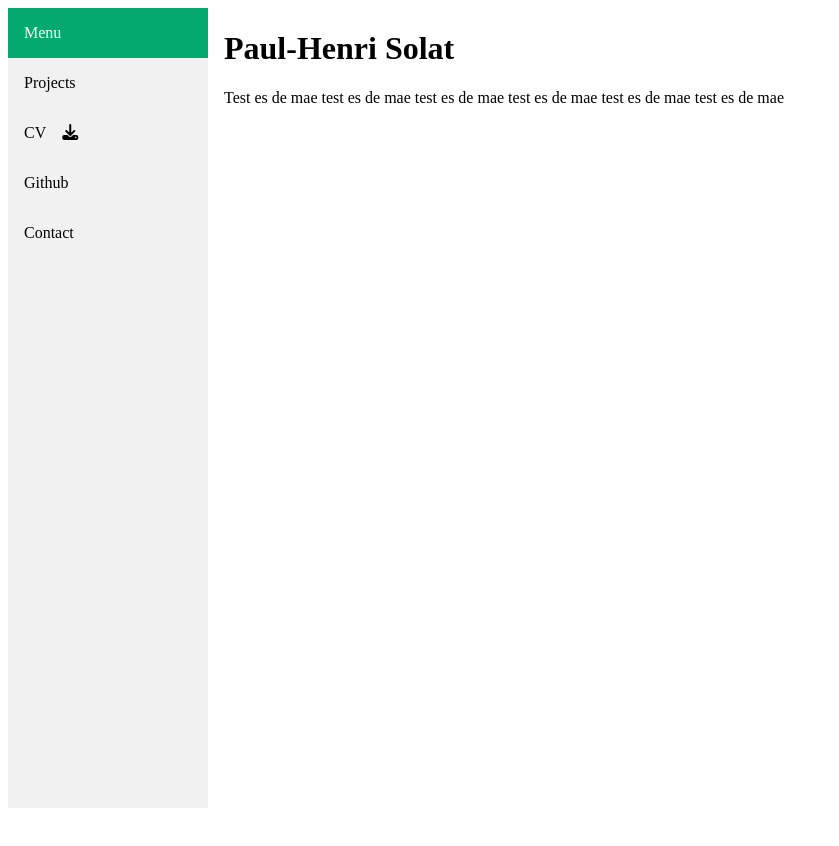
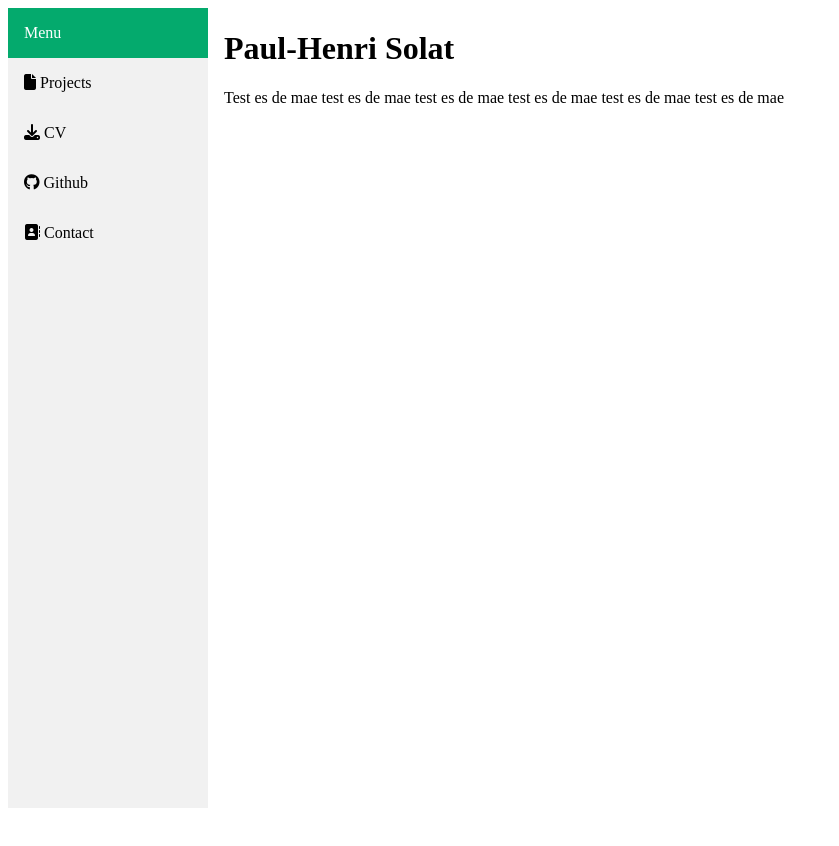
Before and after one commit to Paulhenrisolat/2023PortfolioPHS, a website: page 2023PortfolioPHSproject/public_html/index.html in a window 1280 px wide. Shown: the whole page, without its empty margins (0-839 px from the left). Drawn offline with Linux system fonts and the light colour scheme.

Commit message:
smallicon

```diff
--- a/2023PortfolioPHSproject/public_html/index.html
+++ b/2023PortfolioPHSproject/public_html/index.html
@@ -11,10 +11,10 @@
         <!-- sidebar -->
         <div class="sidebar">
           <a class="active" href="#home">Menu</a>
-          <a href="#Projects">Projects</a>
-          <a href="ShareFiles/CV_Paul-Henri_Solat_V4.pdf" target=”_blank” title="CV Paul-Henri Solat">CV&emsp;<i class="fa-solid fa-download"></i></a>
-          <a href="#Github">Github</a>
-          <a href="#Contact">Contact</a>
+          <a href="#Projects"><i class="fa-solid fa-file">&nbsp;</i>Projects</a>
+          <a href="ShareFiles/CV_Paul-Henri_Solat_V4.pdf" target=”_blank” title="CV Paul-Henri Solat"><i class="fa-solid fa-download">&nbsp;</i>CV</a>
+          <a href="#Github"><i class="fa-brands fa-github"></i>&nbsp;Github</a>
+          <a href="#Contact"><i class="fa-solid fa-address-book"></i>&nbsp;Contact</a>
         </div>
         <!-- Page content -->
         <div class="content">
```
